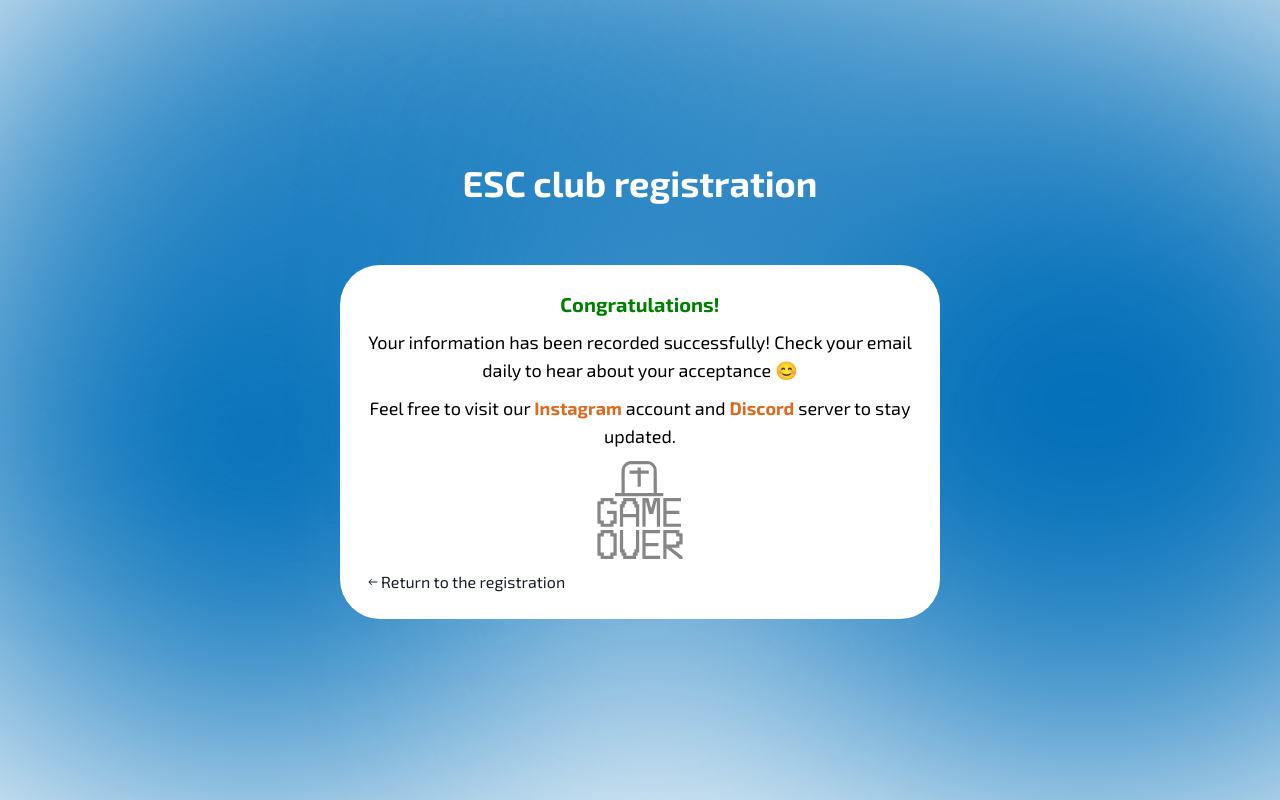
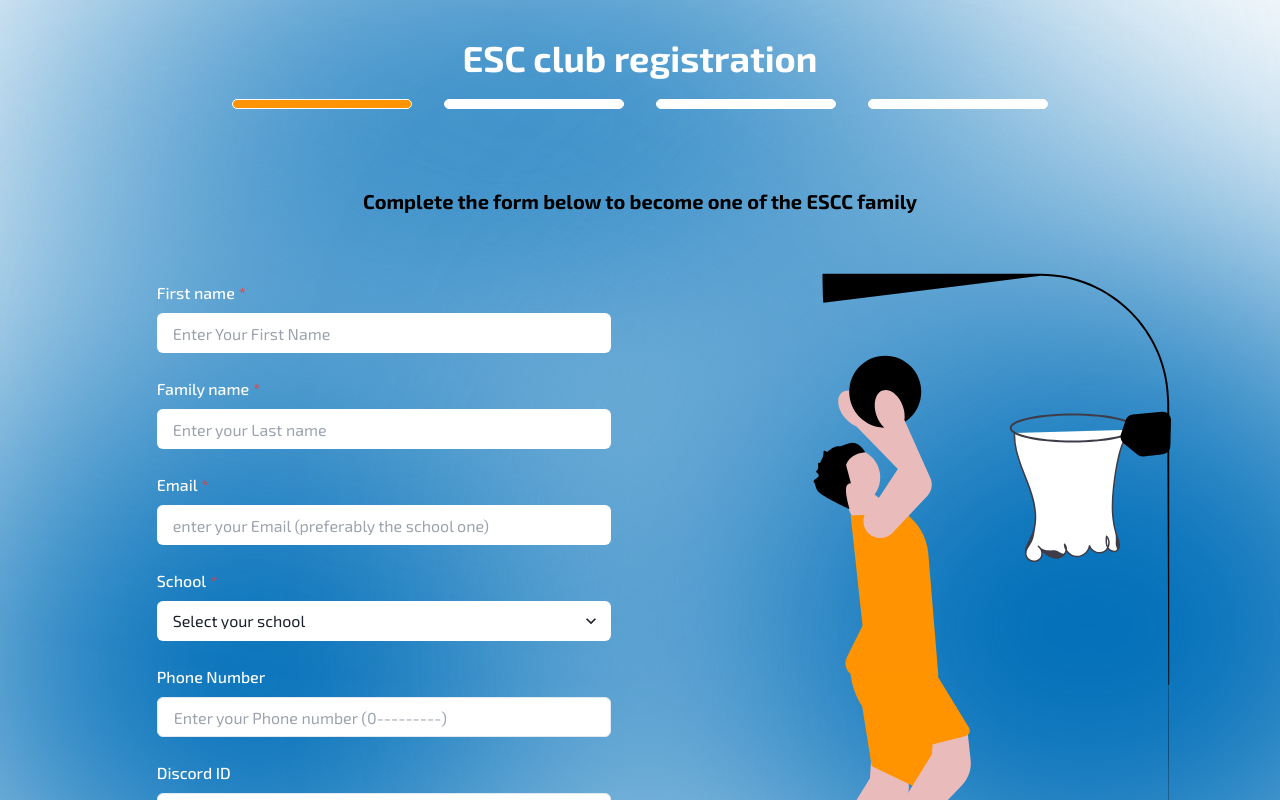
Before and after one commit to TarekAeb/ESCC, a React (Vite) app: page / in a window 1280 px wide. Shown: the top 800 px of the page. Built offline with nearby package versions, Linux system fonts and the light colour scheme.

Commit message:
new updates

```diff
--- a/src/views/Register.tsx
+++ b/src/views/Register.tsx
@@ -130,7 +130,7 @@ export default function Register() {
     const [loading, setLoading] = useState(false);
     // const [success, setSuccess] = useState<string | null>(null);
     const [error, setError] = useState<string | null>(null);
-    const [step, setStep] = useState(4);
+    const [step, setStep] = useState(0);
     const [errors, setErrors] = useState<Partial<FormData>>({});
 
     useGSAP(() => {
```
